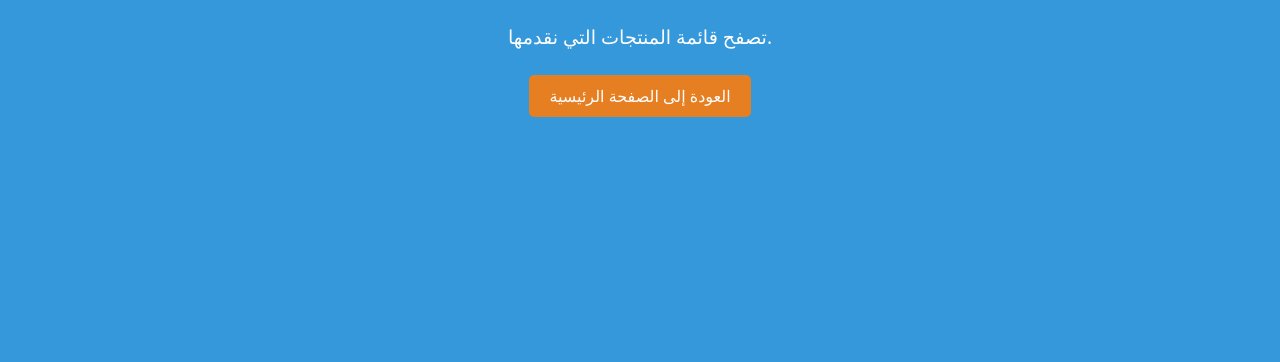
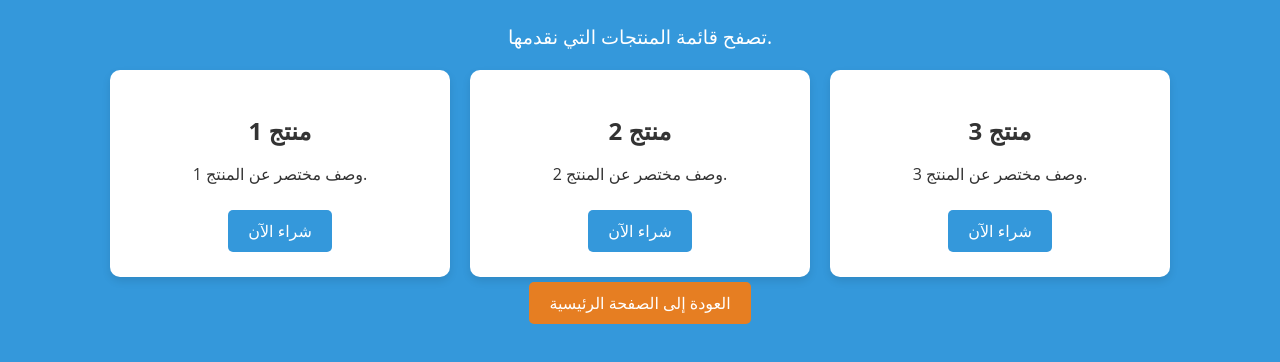
Before and after one commit to abduai7/AbduAI, a plain HTML site: page products.html in a window 1280 px wide. Shown: the part 164-526 px from the top of the page. Drawn offline with Linux system fonts and the light colour scheme.

Commit message:
Add files via upload

```diff
--- a/products.html
+++ b/products.html
@@ -9,6 +9,23 @@
 <body>
     <h1>منتجاتنا</h1>
     <p>تصفح قائمة المنتجات التي نقدمها.</p>
+    <div class="product-list">
+        <div class="product">
+            <h3>منتج 1</h3>
+            <p>وصف مختصر عن المنتج 1.</p>
+            <a href="#" class="btn">شراء الآن</a>
+        </div>
+        <div class="product">
+            <h3>منتج 2</h3>
+            <p>وصف مختصر عن المنتج 2.</p>
+            <a href="#" class="btn">شراء الآن</a>
+        </div>
+        <div class="product">
+            <h3>منتج 3</h3>
+            <p>وصف مختصر عن المنتج 3.</p>
+            <a href="#" class="btn">شراء الآن</a>
+        </div>
+    </div>
     <a href="index.html" class="btn">العودة إلى الصفحة الرئيسية</a>
 </body>
 </html>
--- a/style.css
+++ b/style.css
@@ -18,9 +18,39 @@ p {
     text-decoration: none;
     border-radius: 5px;
     transition: background-color 0.3s ease;
-    display: inline-block; /* أضفنا هذا السطر */
-    margin: 5px; /* أضفنا هذا السطر */
+    display: inline-block;
+    margin: 5px;
 }
 .btn:hover {
     background-color: #D35400;
 }
+.product-list {
+    display: flex;
+    flex-wrap: wrap;
+    justify-content: center;
+    gap: 20px;
+    margin-top: 20px;
+}
+.product {
+    background-color: white;
+    color: #333;
+    padding: 20px;
+    border-radius: 10px;
+    width: 300px;
+    text-align: center;
+    box-shadow: 0 4px 8px rgba(0, 0, 0, 0.1);
+}
+.product h3 {
+    font-size: 1.5rem;
+    margin-bottom: 10px;
+}
+.product p {
+    font-size: 1rem;
+    margin-bottom: 20px;
+}
+.product .btn {
+    background-color: #3498DB;
+}
+.product .btn:hover {
+    background-color: #2980B9;
+}
```
